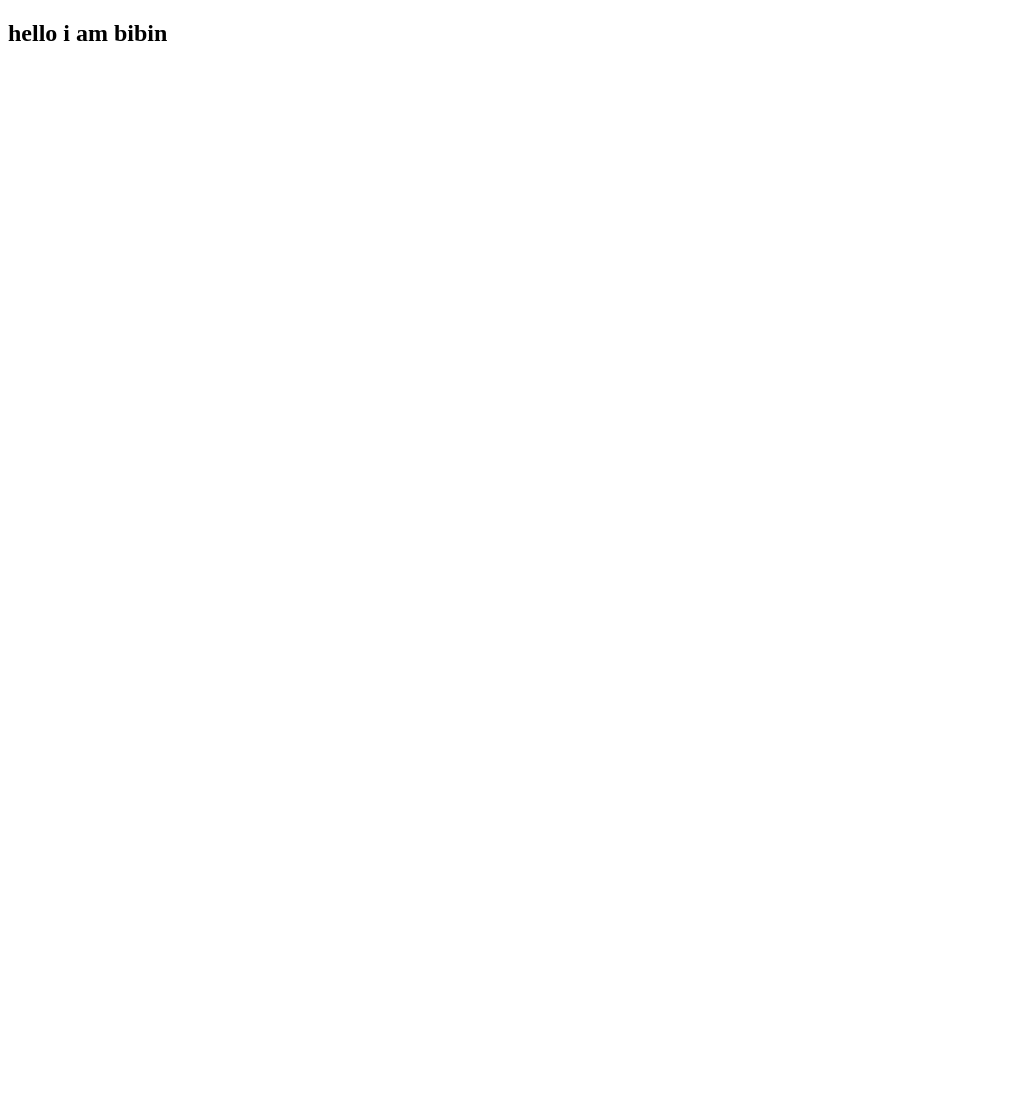
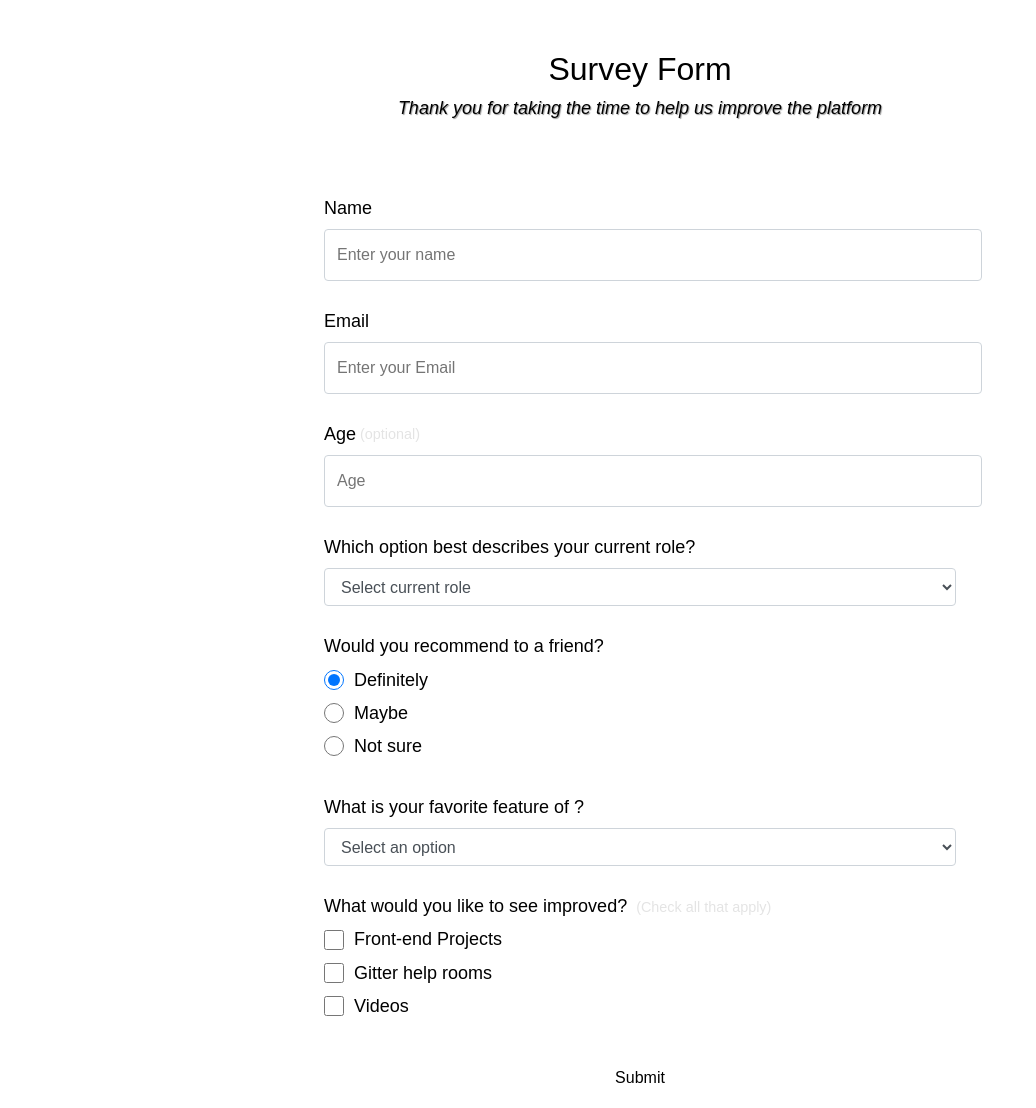
Before and after one commit to bibinvc/bibin-bantaelem, a plain HTML site: page index.html in a window 1280 px wide. Shown: the whole page, without its empty margins (0-1036 px from the left). Before the commit the page ends 800 px from the top, so only its background shows below. Drawn offline with Linux system fonts and the light colour scheme.

Commit message:
added title discription survay form input field, id number, dropdown

```diff
--- a/css/style.css
+++ b/css/style.css
@@ -0,0 +1,161 @@
+body {
+    font-family: 'Poppins', sans-serif;
+    font-size: 1rem;
+    font-weight: 400;
+    line-height: 1.4;
+    color: var(--color-white);
+    margin: 0;
+  }
+
+  body::before {
+    content: '';
+    position: fixed;
+    top: 0;
+    left: 0;
+    height: 100%;
+    width: 100%;
+    z-index: -1;
+    background: var(--color-darkblue);
+    background-image: linear-gradient(
+        115deg,
+        rgba(58, 58, 158, 0.8),
+        rgba(136, 136, 206, 0.7)
+      ),
+  }
+
+  h1 {
+    font-weight: 400;
+    line-height: 1.2;
+  }
+
+  p {
+    font-size: 1.125rem;
+  }
+
+  h1,
+  p {
+    margin-top: 0;
+    margin-bottom: 0.5rem;
+  }
+
+  label {
+    display: flex;
+    align-items: center;
+    font-size: 1.125rem;
+    margin-bottom: 0.5rem;
+  }
+
+  input,
+  button,
+  select,
+  textarea {
+    margin: 0;
+    font-family: inherit;
+    font-size: inherit;
+    line-height: inherit;
+  }
+
+  button {
+    border: none;
+  }
+
+  .container {
+    width: 100%;
+    margin: 3.125rem auto 0 auto;
+  }
+
+  @media (min-width: 576px) {
+    .container {
+      max-width: 540px;
+    }
+  }
+
+  @media (min-width: 768px) {
+    .container {
+      max-width: 720px;
+    }
+  }
+
+  .header {
+    padding: 0 0.625rem;
+    margin-bottom: 1.875rem;
+  }
+
+  .description {
+    font-style: italic;
+    font-weight: 200;
+    text-shadow: 1px 1px 1px rgba(0, 0, 0, 0.4);
+  }
+
+  .clue {
+    margin-left: 0.25rem;
+    font-size: 0.9rem;
+    color: #e4e4e4;
+  }
+
+  .text-center {
+    text-align: center;
+  }
+
+  /* form */
+
+  form {
+    background: var(--color-darkblue-alpha);
+    padding: 2.5rem 0.625rem;
+    border-radius: 0.25rem;
+  }
+
+  @media (min-width: 480px) {
+    form {
+      padding: 2.5rem;
+    }
+  }
+
+  .form-group {
+    margin: 0 auto 1.25rem auto;
+    padding: 0.25rem;
+  }
+
+  .form-control {
+    display: block;
+    width: 100%;
+    height: 2.375rem;
+    padding: 0.375rem 0.75rem;
+    color: #495057;
+    background-color: #fff;
+    background-clip: padding-box;
+    border: 1px solid #ced4da;
+    border-radius: 0.25rem;
+    transition: border-color 0.15s ease-in-out, box-shadow 0.15s ease-in-out;
+  }
+
+  .form-control:focus {
+    border-color: #80bdff;
+    outline: 0;
+    box-shadow: 0 0 0 0.2rem rgba(0, 123, 255, 0.25);
+  }
+
+  .input-radio,
+  .input-checkbox {
+    display: inline-block;
+    margin-right: 0.625rem;
+    min-height: 1.25rem;
+    min-width: 1.25rem;
+  }
+
+  .input-textarea {
+    min-height: 120px;
+    width: 100%;
+    padding: 0.625rem;
+    resize: vertical;
+  }
+
+  .submit-button {
+    display: block;
+    width: 100%;
+    padding: 0.75rem;
+    background: var(--color-green);
+    color: inherit;
+    border-radius: 2px;
+    cursor: pointer;
+  }
--- a/index.html
+++ b/index.html
@@ -7,7 +7,143 @@
   </head>
 
   <body>
-    <h2>hello i am bibin</h2>
+    <div class="container">
+      <header class="header">
+        <h1 id="title" class="text-center">Survey Form</h1>
+        <p id="description" class="description text-center">
+          Thank you for taking the time to help us improve the platform
+        </p>
+      </header>
+      <form id="survey-form">
+        <div class="form-group">
+          <label id="name-label" for="name">Name</label>
+          <input
+            type="text"
+            name="name"
+            id="name"
+            class="form-control"
+            placeholder="Enter your name"
+            required
+          />
+        </div>
+        <div class="form-group">
+          <label id="email-label" for="email">Email</label>
+          <input
+            type="email"
+            name="email"
+            id="email"
+            class="form-control"
+            placeholder="Enter your Email"
+            required
+          />
+        </div>
+        <div class="form-group">
+          <label id="number-label" for="number"
+            >Age<span class="clue">(optional)</span></label
+          >
+          <input
+            type="number"
+            name="age"
+            id="number"
+            min="10"
+            max="99"
+            class="form-control"
+            placeholder="Age"
+          />
+        </div>
+        <div class="form-group">
+          <p>Which option best describes your current role?</p>
+          <select id="dropdown" name="role" class="form-control" required>
+            <option disabled selected value>Select current role</option>
+            <option value="student">Student</option>
+            <option value="job">Full Time Job</option>
+            <option value="other">Other</option>
+          </select>
+        </div>
+
+        <div class="form-group">
+          <p>Would you recommend to a friend?</p>
+          <label>
+            <input
+              name="user-recommend"
+              value="definitely"
+              type="radio"
+              class="input-radio"
+              checked
+            />Definitely</label
+          >
+          <label>
+            <input
+              name="user-recommend"
+              value="maybe"
+              type="radio"
+              class="input-radio"
+            />Maybe</label
+          >
+
+          <label
+            ><input
+              name="user-recommend"
+              value="not-sure"
+              type="radio"
+              class="input-radio"
+            />Not sure</label
+          >
+        </div>
+
+        <div class="form-group">
+          <p>What is your favorite feature of ?</p>
+          <select id="most-like" name="mostLike" class="form-control" required>
+            <option disabled selected value>Select an option</option>
+            <option value="challenges">Challenges</option>
+            <option value="openSource">Open Source</option>
+          </select>
+        </div>
+
+        <div class="form-group">
+          <p>
+            What would you like to see improved?
+            <span class="clue">(Check all that apply)</span>
+          </p>
+
+          <label
+            ><input
+              name="prefer"
+              value="front-end-projects"
+              type="checkbox"
+              class="input-checkbox"
+            />Front-end Projects</label
+          >
+
+          <label
+            ><input
+              name="prefer"
+              value="gitter-help-rooms"
+              type="checkbox"
+              class="input-checkbox"
+            />Gitter help rooms</label
+          >
+          <label
+            ><input
+              name="prefer"
+              value="videos"
+              type="checkbox"
+              class="input-checkbox"
+            />Videos</label
+          >
+
+        </div>
+
+
+
+        <div class="form-group">
+          <button type="submit" id="submit" class="submit-button">
+            Submit
+          </button>
+        </div>
+      </form>
+    </div>
+
     <script src="https://cdn.freecodecamp.org/testable-projects-fcc/v1/bundle.js"></script>
 
     <!--
```
